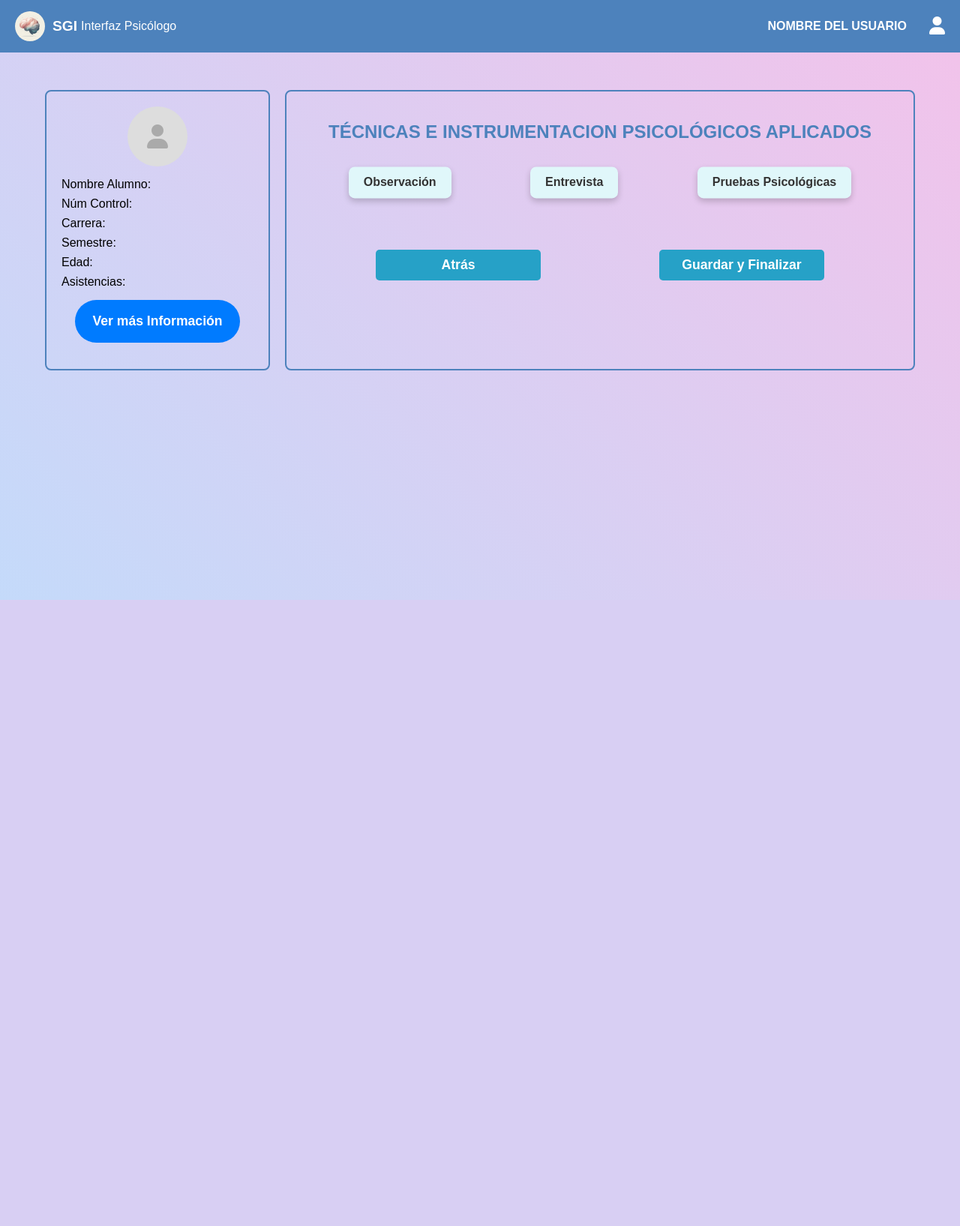
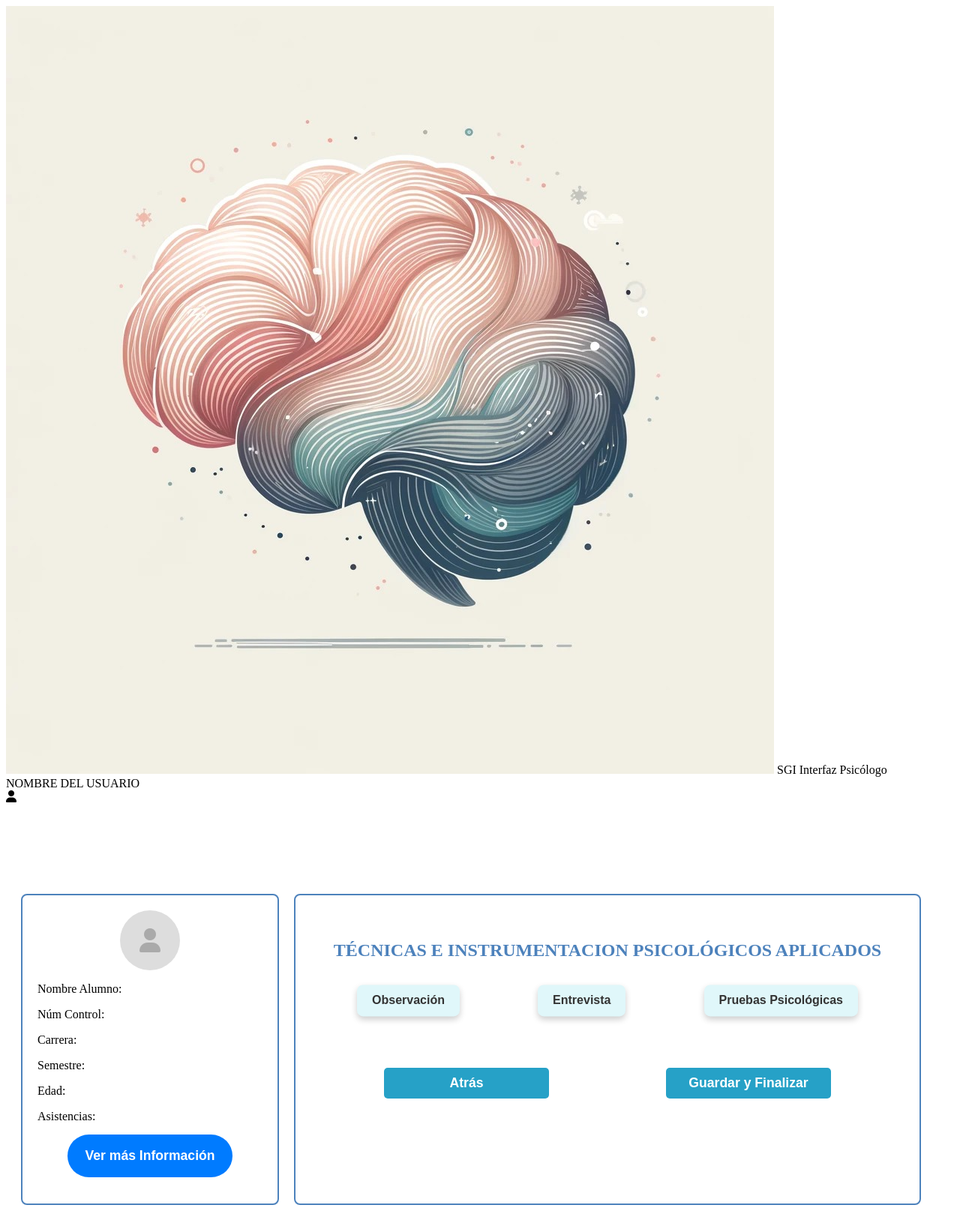
Before and after one commit to DaveCuc/ProyectoInv, a PHP site: page /SGI/tecnicas.html in a window 1280 px wide. Shown: the whole page at 75% size. Before the commit the page ends 800 px from the top, so only its background shows below. Run offline with PHP 8.4, Linux system fonts and the light colour scheme.

Commit message:
eliminacion repetidos

```diff
--- a/SGI/cita-psicologo.css
+++ b/SGI/cita-psicologo.css
@@ -1,81 +1,3 @@
-/* interfaz-psicologo.css (Manteniendo los estilos generales) */
-/* Estilos generales */
-* {
-    margin: 0;
-    padding: 0;
-    box-sizing: border-box;
-    font-family: Arial, sans-serif;
-}
-
-body {
-    background: linear-gradient(45deg, #c4dafa, #f3c2ea);
-    animation: backgroundMove 10s infinite alternate;
-    display: flex;
-    flex-direction: column;
-    align-items: center;
-    justify-content: flex-start; /* Cambiado a flex-start para alinear desde arriba */
-    min-height: 100vh; /* Asegura que el body ocupe toda la altura de la pantalla */
-}
-
-@keyframes backgroundMove {
-    0% { background-position: left; }
-    100% { background-position: right; }
-}
-
-/* Estilos del header */
-header {
-    display: flex;
-    justify-content: space-between;
-    align-items: center;
-    width: 100%;
-    background-color: #4d82bc;
-    padding: 15px 20px; /* Aumentado el padding para mejor espaciado */
-    color: white;
-    position: fixed; /* Mantiene el header fijo en la parte superior */
-    top: 0;
-    left: 0;
-    z-index: 100; /* Asegura que el header esté por encima de otros elementos */
-}
-
-.header-left {
-    display: flex;
-    align-items: center;
-}
-
-.logo {
-    width: 40px; /* Reducido el tamaño del logo */
-    height: 40px; /* Reducido el tamaño del logo */
-    border-radius: 50%;
-}
-
-.sgi-text {
-    font-size: 1.2em; /* Ajustado el tamaño del texto */
-    font-weight: bold;
-    margin-left: 10px;
-}
-
-.subtext {
-    font-size: 1em; /* Ajustado el tamaño del texto */
-    margin-left: 5px;
-}
-
-.header-right {
-    display: flex;
-    align-items: center;
-}
-
-.nombre-usuario {
-    margin-right: 15px;
-    font-weight: bold;
-}
-
-.profile-icon {
-    cursor: pointer;
-    font-size: 1.5em; /* Ajustado el tamaño del icono */
-    position: relative;
-    margin-left: 15px;
-    z-index: 10; /* Asegura que estos iconos estén por encima de otros elementos */
-}
 
 /* Estilos para los menús desplegables */
 .hidden {
--- a/SGI/cita-psicologo.html
+++ b/SGI/cita-psicologo.html
@@ -5,6 +5,7 @@
     <meta name="viewport" content="width=device-width, initial-scale=1.0">
     <title>SGI - Citas</title>
     <link rel="stylesheet" href="cita-psicologo.css">
+    <link rel="stylesheet" href="styles-fondo.css">
 
     <link rel="stylesheet" href="https://cdnjs.cloudflare.com/ajax/libs/font-awesome/6.0.0-beta3/css/all.min.css">
     <script defer src="cita-psicologo.js"></script>
```
Also changed, not shown: SGI/interfaz-psicologo.css (+0 -61 lines).
